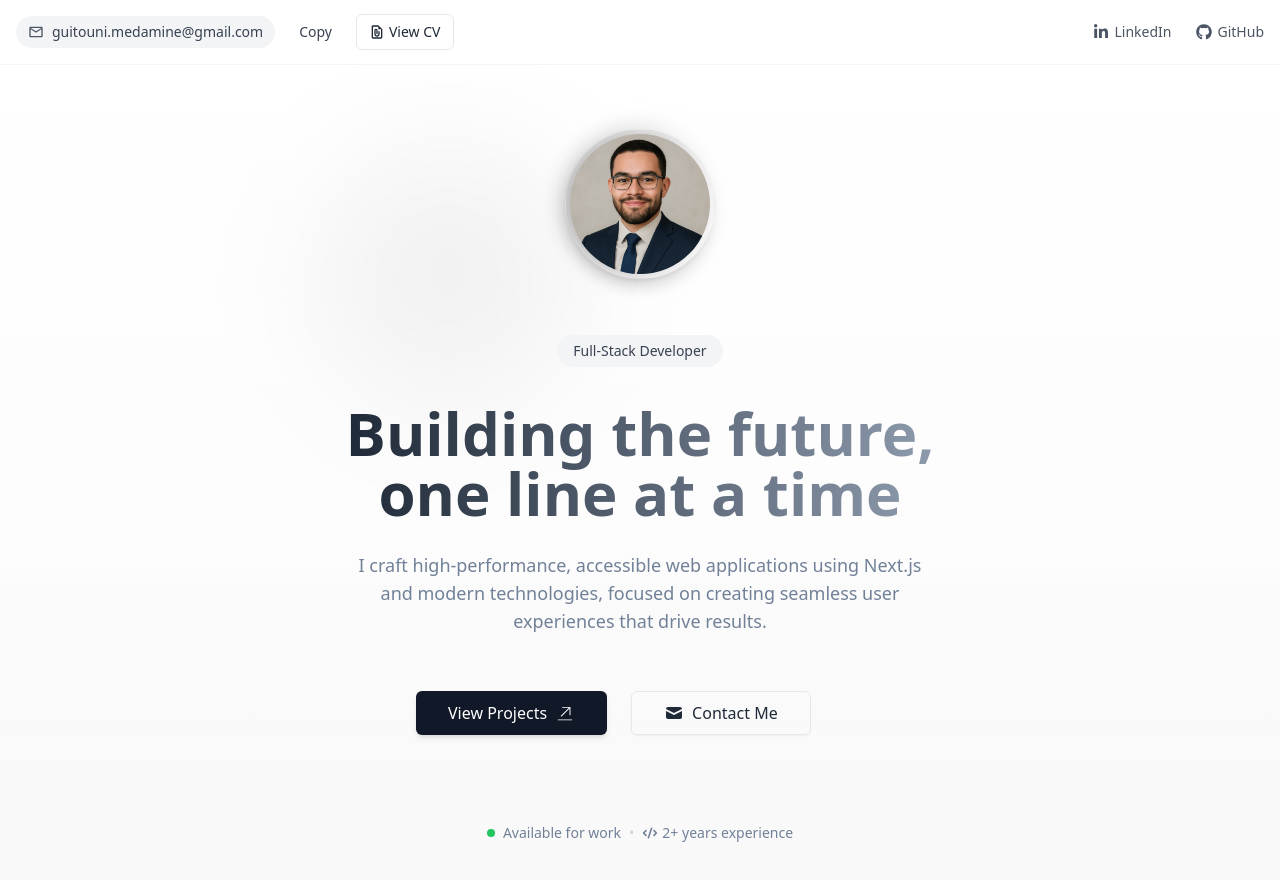
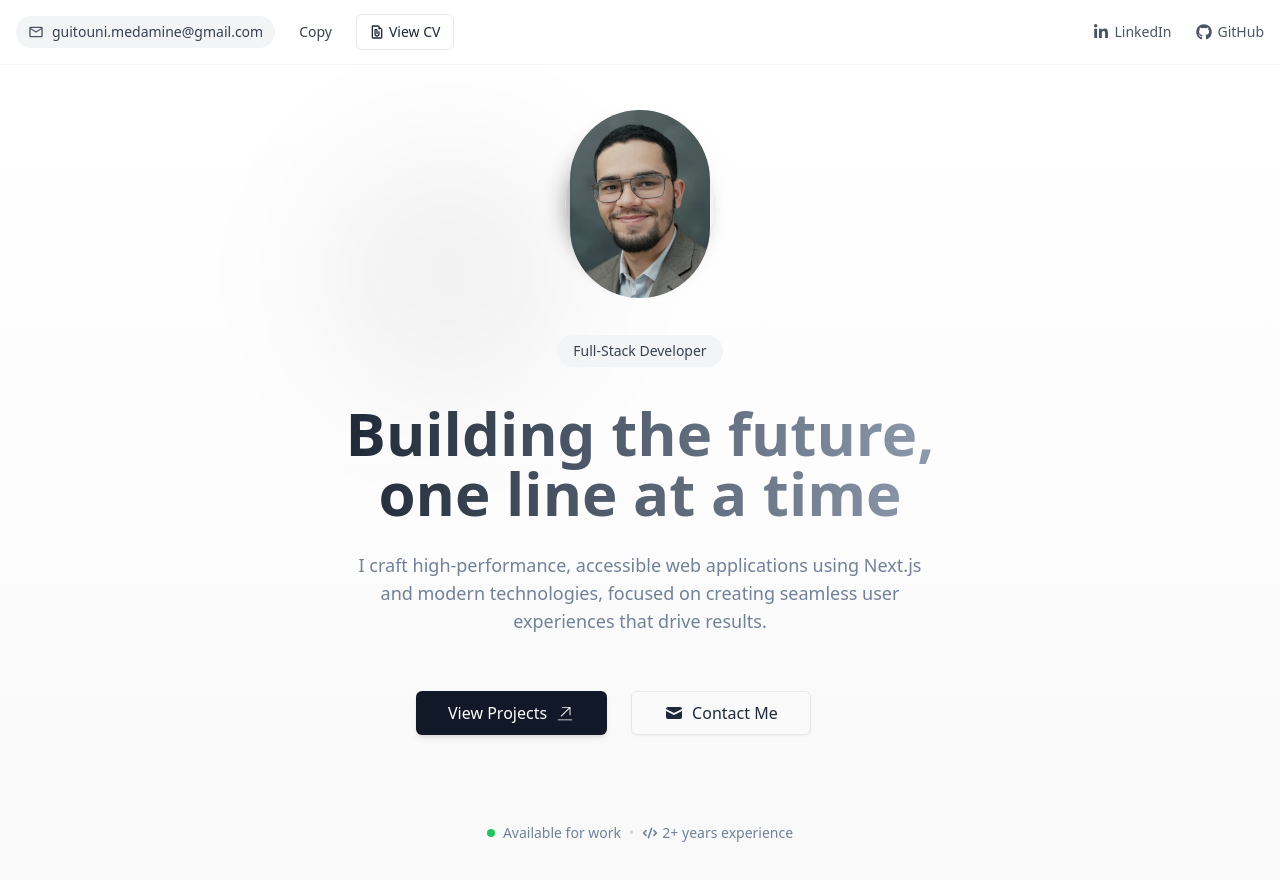
Before and after one commit to AmineGuitouni/portfolio, a Next.js app: page / in a window 1280 px wide. Shown: the top 880 px of the page. Built offline with nearby package versions, Linux system fonts and the light colour scheme.

Commit message:
update image

```diff
--- a/src/components/home/introductionSection.tsx
+++ b/src/components/home/introductionSection.tsx
@@ -15,7 +15,7 @@ export default function IntroductionSection() {
             <div className="absolute inset-0 size-[150px] bg-gradient-to-r from-primary/30 to-secondary/30 rounded-full blur-md group-hover:blur-lg transition-all duration-500 -z-10"></div>
             <div className="bg-gradient-to-br from-primary/10 to-secondary/20 rounded-full flex justify-center items-center size-[150px] border border-white/10 shadow-lg">
               <Image
-                src="/amine_pic.jpg"
+                src="/amine_pic.png"
                 alt="Mohamed Amine Guitouni"
                 width={140}
                 height={140}
```
Also changed, not shown: public/amine_pic.jpg (deleted), public/amine_pic.png (added).
